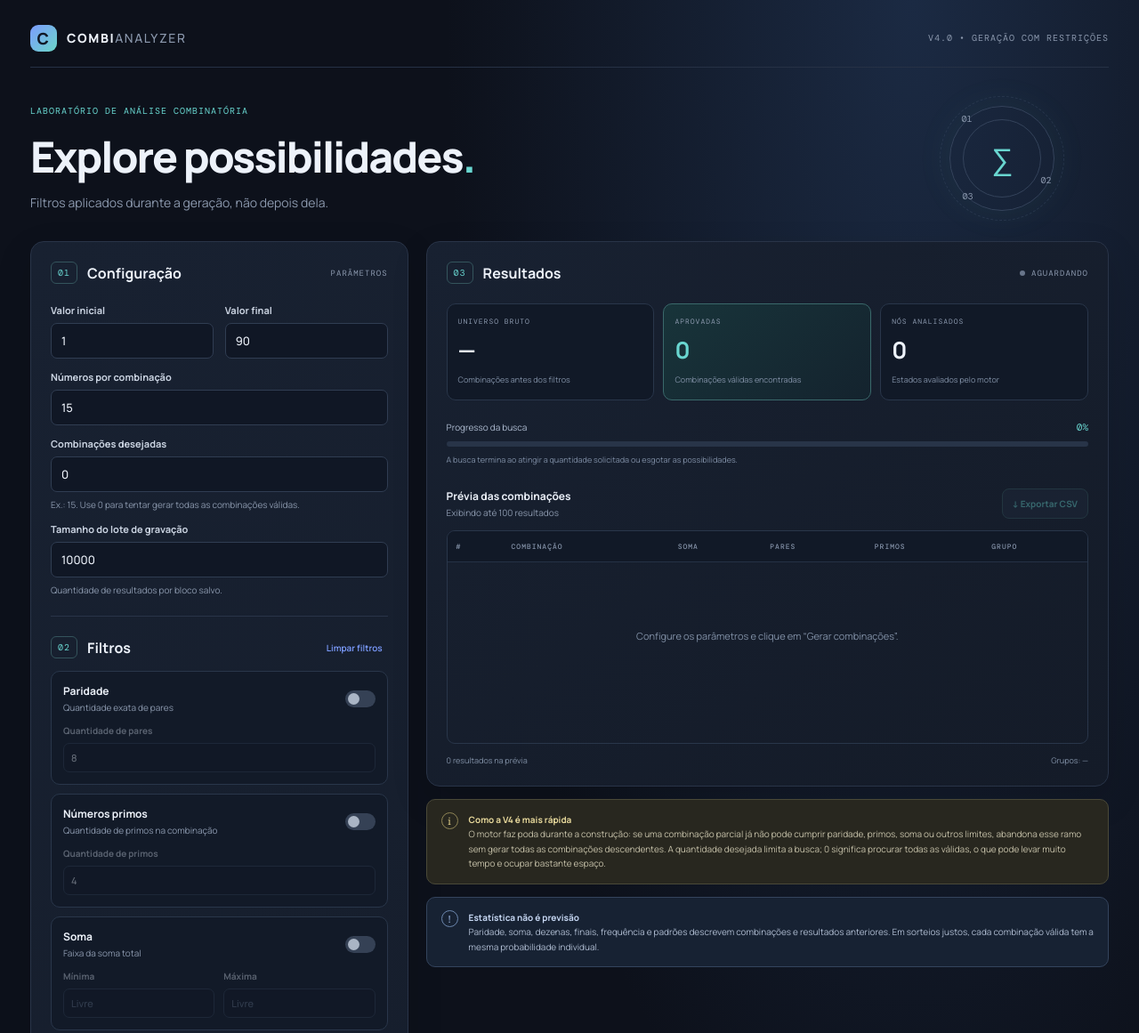
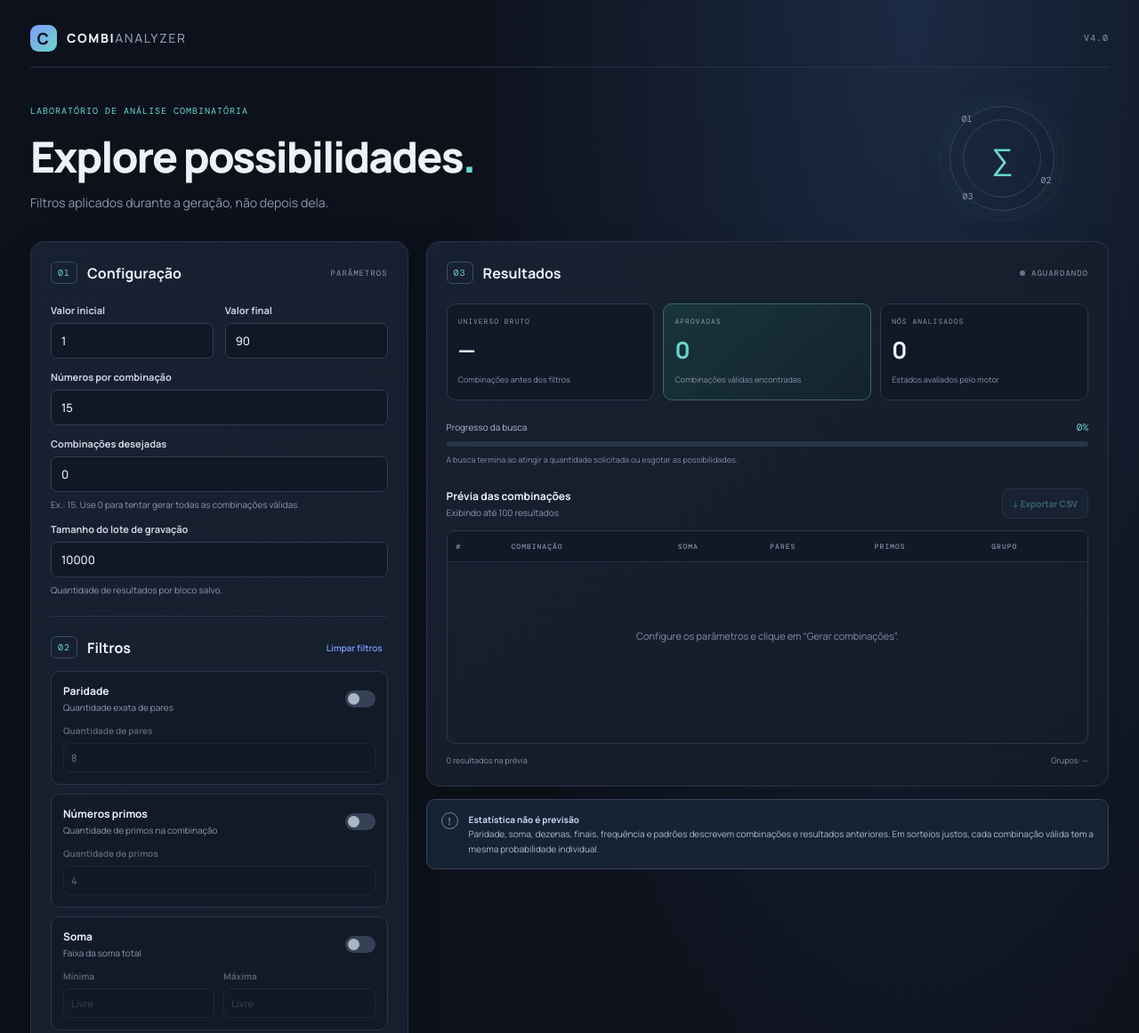
Before and after one commit to FabricioRamosOficial/Combi-analyser, a plain HTML site: page index.html in a window 1280 px wide. Shown: the top 1161 px of the page at 89% size. Drawn offline with nearby package versions, Linux system fonts and the light colour scheme.

Commit message:
Fix header version text in index.html

```diff
--- a/index.html
+++ b/index.html
@@ -6,7 +6,7 @@
 </head>
 <body>
 <main class="app-shell">
-<header class="topbar"><a class="brand" href="#"><span class="brand-mark">C</span><span>COMBI<span class="brand-light">ANALYZER</span></span></a><span class="version">V4.0 • GERAÇÃO COM RESTRIÇÕES</span></header>
+<header class="topbar"><a class="brand" href="#"><span class="brand-mark">C</span><span>COMBI<span class="brand-light">ANALYZER</span></span></a><span class="version">V4.0 </span></header>
 <section class="hero"><div><p class="eyebrow">LABORATÓRIO DE ANÁLISE COMBINATÓRIA</p><h1>Explore possibilidades<span>.</span></h1><p class="subtitle">Filtros aplicados durante a geração, não depois dela.</p></div><div class="hero-orbit" aria-hidden="true"><span>01</span><span>02</span><span>03</span><b>∑</b></div></section>
 <section class="workspace">
 <aside class="panel config-panel">
@@ -37,7 +37,6 @@
 <div class="progress-section"><div class="progress-label"><span>Progresso da busca</span><strong id="progressText">0%</strong></div><div class="progress-track"><div class="progress-fill" id="progressFill"></div></div><small id="progressNote">A busca termina ao atingir a quantidade solicitada ou esgotar as possibilidades.</small></div>
 <div class="results-toolbar"><div><strong>Prévia das combinações</strong><small>Exibindo até 100 resultados</small></div><button class="secondary-button export-button" id="exportBtn" disabled>↓ Exportar CSV</button></div>
 <div class="table-wrap"><table><thead><tr><th>#</th><th>COMBINAÇÃO</th><th>SOMA</th><th>PARES</th><th>PRIMOS</th><th>GRUPO</th></tr></thead><tbody id="resultsBody"><tr class="empty-row"><td colspan="6">Configure os parâmetros e clique em “Gerar combinações”.</td></tr></tbody></table></div><div class="results-footer"><span id="previewCount">0 resultados na prévia</span><span id="groupInfo">Grupos: —</span></div></section>
-<div class="notice"><span class="notice-icon">i</span><p><strong>Como a V4 é mais rápida</strong><br>O motor faz poda durante a construção: se uma combinação parcial já não pode cumprir paridade, primos, soma ou outros limites, abandona esse ramo sem gerar todas as combinações descendentes. A quantidade desejada limita a busca; 0 significa procurar todas as válidas, o que pode levar muito tempo e ocupar bastante espaço.</p></div>
 <div class="notice neutral"><span class="notice-icon">!</span><p><strong>Estatística não é previsão</strong><br>Paridade, soma, dezenas, finais, frequência e padrões descrevem combinações e resultados anteriores. Em sorteios justos, cada combinação válida tem a mesma probabilidade individual.</p></div>
 </div></section>
 <footer>COMBI ANALYZER V4 <span>•</span> GERAÇÃO COM RESTRIÇÕES</footer>
```
